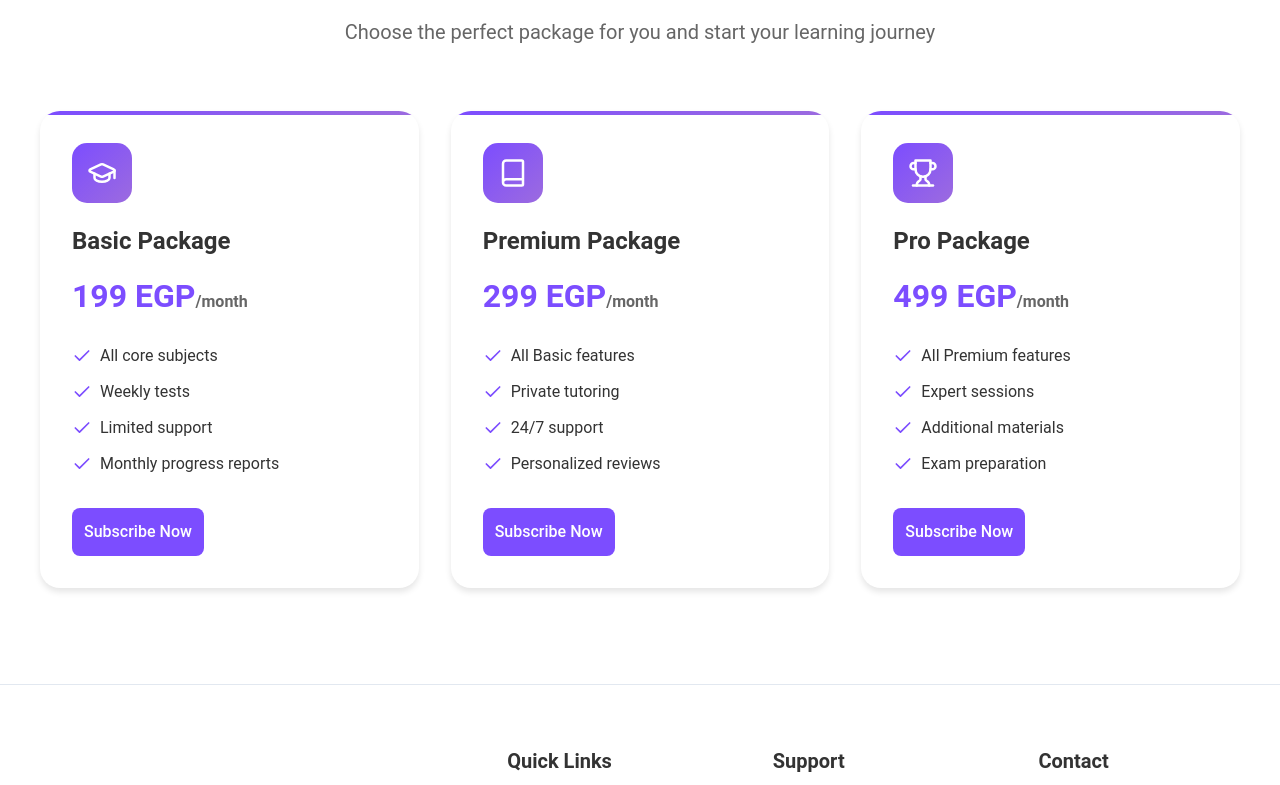
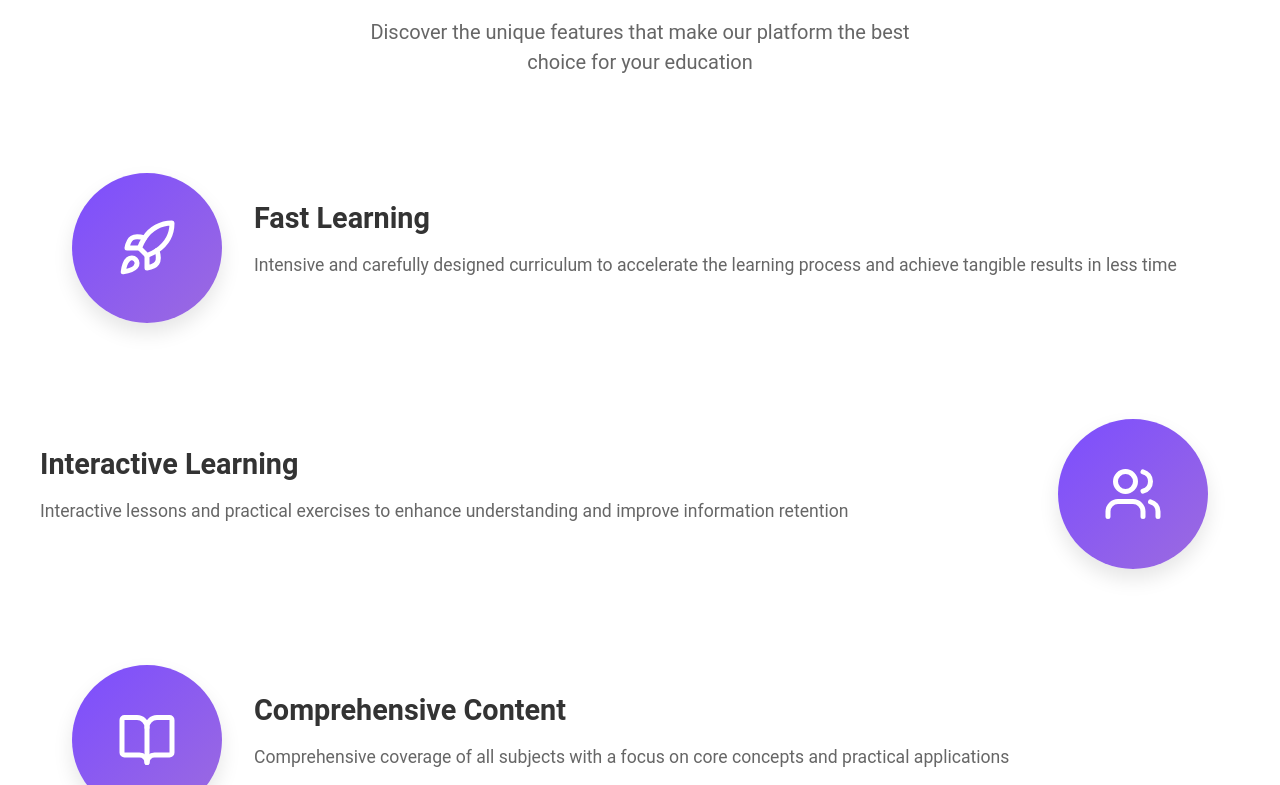
Before and after one commit to loucass/students-system, a React (Vite) app: page / in a window 1280 px wide. Shown: the part 1535-2320 px from the top of the page. Built offline with nearby package versions, Linux system fonts and the light colour scheme.

Commit message:
student pages

```diff
--- a/src/components2/Home.jsx
+++ b/src/components2/Home.jsx
@@ -1,6 +1,6 @@
-import { useState } from "react"
+import { useEffect, useRef, useState } from "react"
 import { Link } from "react-router-dom"
-import { GraduationCap, Book, Trophy, Check, Facebook, Twitter, Instagram, Youtube, Mail, Phone, MapPin, Zap, Users, BookOpen, BarChart, StarsIcon } from 'lucide-react'
+import { GraduationCap, Book, Trophy, Check, Facebook, Twitter, Instagram, Youtube, Mail, Phone, MapPin, Zap, Users, BookOpen, BarChart, StarsIcon, Rocket, Target, Award } from 'lucide-react'
 import Navbar from "./NavBar"
 
 export default function LandingPage() {
@@ -50,6 +50,77 @@ export default function LandingPage() {
       ],
     },
   ]
+  const features = [
+    {
+      icon: <Rocket />,
+      title: isArabic ? "تعلم سريع" : "Fast Learning",
+      description: isArabic
+        ? "منهج مكثف ومصمم بعناية لتسريع عملية التعلم وتحقيق نتائج ملموسة في وقت أقصر"
+        : "Intensive and carefully designed curriculum to accelerate the learning process and achieve tangible results in less time",
+    },
+    {
+      icon: <Users />,
+      title: isArabic ? "تعلم تفاعلي" : "Interactive Learning",
+      description: isArabic
+        ? "دروس تفاعلية وتمارين عملية لتعزيز الفهم وتحسين الاحتفاظ بالمعلومات"
+        : "Interactive lessons and practical exercises to enhance understanding and improve information retention",
+    },
+    {
+      icon: <BookOpen />,
+      title: isArabic ? "محتوى شامل" : "Comprehensive Content",
+      description: isArabic
+        ? "تغطية شاملة لجميع المواد الدراسية مع التركيز على المفاهيم الأساسية والتطبيقات العملية"
+        : "Comprehensive coverage of all subjects with a focus on core concepts and practical applications",
+    },
+    {
+      icon: <BarChart />,
+      title: isArabic ? "تتبع التقدم" : "Progress Tracking",
+      description: isArabic
+        ? "أدوات متقدمة لتتبع تقدم الطالب وتحليل الأداء لتحديد مجالات التحسين"
+        : "Advanced tools to track student progress and analyze performance to identify areas for improvement",
+    },
+    {
+      icon: <Target />,
+      title: isArabic ? "أهداف مخصصة" : "Personalized Goals",
+      description: isArabic
+        ? "تحديد أهداف تعليمية مخصصة لكل طالب بناءً على احتياجاته وقدراته الفردية"
+        : "Set personalized learning goals for each student based on their individual needs and abilities",
+    },
+    {
+      icon: <Award />,
+      title: isArabic ? "شهادات معتمدة" : "Certified Achievements",
+      description: isArabic
+        ? "الحصول على شهادات معتمدة عند إكمال الدورات والبرامج التعليمية"
+        : "Earn certified credentials upon completion of courses and educational programs",
+    },
+  ]
+
+  const featureRefs = useRef([])
+
+  useEffect(() => {
+    const observers = []
+
+    featureRefs.current.forEach((ref, index) => {
+      const observer = new IntersectionObserver(
+        ([entry]) => {
+          if (entry.isIntersecting) {
+            ref.classList.add("animate")
+            observer.unobserve(ref)
+          }
+        },
+        { threshold: 0.5 },
+      )
+
+      if (ref) {
+        observer.observe(ref)
+        observers.push(observer)
+      }
+    })
+
+    return () => {
+      observers.forEach((observer) => observer.disconnect())
+    }
+  }, [])
 
   return (
     <div className={isDarkTheme ? "dark-theme" : "light-theme"}>
@@ -151,39 +222,33 @@ export default function LandingPage() {
           </div>
         </section>
 
-        {/* Special Offers Section */}
-        <section className="special-offers">
+        {/* Features Section */}
+        <section className="features-section">
           <div className="section-header">
-            <h2>{isArabic ? "باقاتنا المميزة" : "Special Offers"}</h2>
+            <h2>{isArabic ? "مميزات منصتنا" : "Our Platform Features"}</h2>
             <p>
               {isArabic
-                ? "اختر الباقة المناسبة لك وابدأ رحلة التعلم"
-                : "Choose the perfect package for you and start your learning journey"}
+                ? "اكتشف الميزات الفريدة التي تجعل منصتنا الخيار الأمثل لتعليمك"
+                : "Discover the unique features that make our platform the best choice for your education"}
             </p>
           </div>
-
-          <div className="offers-grid">
-            {offers.map((offer, index) => (
-              <div key={index} className="offer-card">
-                <div className="offer-icon">{offer.icon}</div>
-                <h3 className="offer-title">{offer.title}</h3>
-                <div className="offer-price">
-                  {offer.price} EGP
-                  <span>{offer.period}</span>
+          <div className="features-container">
+            {features.map((feature, index) => (
+              <div
+                key={index}
+                ref={(el) => (featureRefs.current[index] = el)}
+                className={`feature-item ${index % 2 === 0 ? "feature-left" : "feature-right"}`}
+              >
+                <div className="feature-icon-wrapper">{feature.icon}</div>
+                <div className="feature-content">
+                  <h3>{feature.title}</h3>
+                  <p>{feature.description}</p>
                 </div>
-                <ul className="offer-features">
-                  {offer.features.map((feature, idx) => (
-                    <li key={idx}>
-                      <Check size={20} />
-                      {feature}
-                    </li>
-                  ))}
-                </ul>
-                <button className="auth-button">{isArabic ? "اشترك الآن" : "Subscribe Now"}</button>
               </div>
             ))}
           </div>
         </section>
+
 
         {/* Footer */}
         <footer className="footer">
--- a/src/main.css
+++ b/src/main.css
@@ -2218,3 +2218,113 @@ input:checked + .slider:before {
     width: calc(250px * 8);
   }
 }
+/* Features Section Styles */
+.features-section {
+  padding: 6rem 2rem;
+  background: var(--background);
+  overflow: hidden;
+}
+
+.features-container {
+  max-width: 1200px;
+  margin: 0 auto;
+  padding: 2rem 0;
+}
+
+.feature-item {
+  display: flex;
+  align-items: center;
+  margin-bottom: 6rem;
+  opacity: 0;
+  transform: translateY(50px);
+  transition: opacity 0.5s ease, transform 0.5s ease;
+  animation: fadeInUp 0.5s ease forwards;
+  animation-play-state: paused;
+}
+
+.feature-item:last-child {
+  margin-bottom: 0;
+}
+
+.feature-item.animate {
+  opacity: 1;
+  transform: translateY(0);
+  animation-play-state: running;
+}
+
+.feature-left {
+  flex-direction: row;
+}
+
+.feature-right {
+  flex-direction: row-reverse;
+}
+
+.feature-icon-wrapper {
+  flex: 0 0 150px;
+  height: 150px;
+  background: linear-gradient(135deg, var(--primary-color), #9c6bdf);
+  border-radius: 50%;
+  display: flex;
+  align-items: center;
+  justify-content: center;
+  margin: 0 2rem;
+  box-shadow: 0 10px 20px rgba(0, 0, 0, 0.1);
+  transition: transform 0.3s ease, box-shadow 0.3s ease;
+}
+
+.feature-icon-wrapper:hover {
+  transform: scale(1.05);
+  box-shadow: 0 15px 30px rgba(0, 0, 0, 0.2);
+}
+
+.feature-icon-wrapper svg {
+  width: 60px;
+  height: 60px;
+  color: white;
+}
+
+.feature-content {
+  flex: 1;
+}
+
+.feature-content h3 {
+  font-size: 1.8rem;
+  font-weight: 700;
+  margin-bottom: 1rem;
+  color: var(--heading-color);
+}
+
+.feature-content p {
+  font-size: 1.1rem;
+  color: var(--text-muted);
+  line-height: 1.6;
+}
+
+/* Responsive adjustments */
+@media (max-width: 768px) {
+  .feature-item {
+    flex-direction: column;
+    text-align: center;
+  }
+
+  .feature-icon-wrapper {
+    margin-bottom: 2rem;
+  }
+
+  .feature-content {
+    padding: 0 1rem;
+  }
+}
+
+/* Animation for features */
+@keyframes fadeInUp {
+  from {
+    opacity: 0;
+    transform: translateY(50px);
+  }
+  to {
+    opacity: 1;
+    transform: translateY(0);
+  }
+}
```
